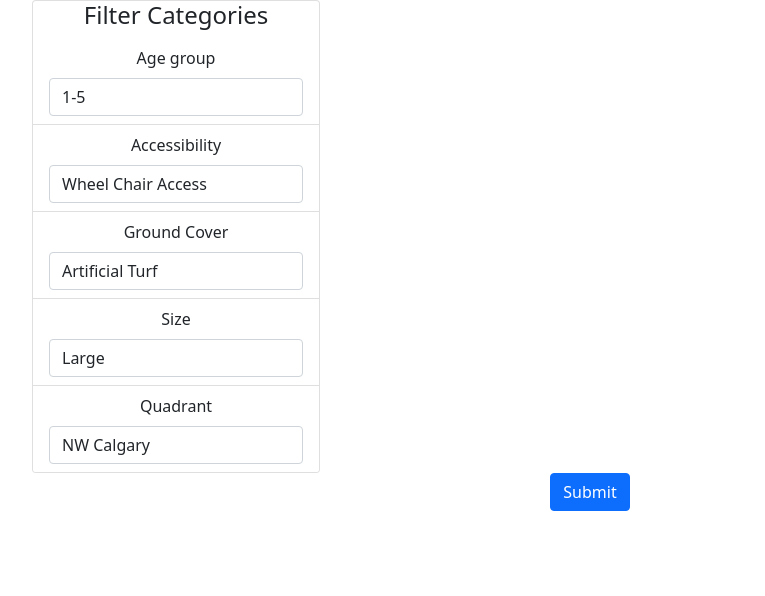
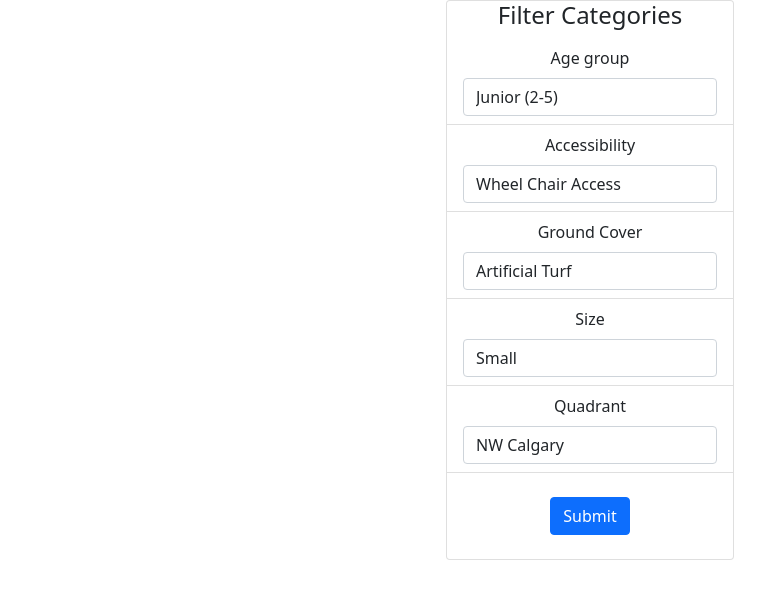
Before and after one commit to Playground-Finder/Web-FrontEnd, a React (Create React App) app in the folder client/: page / in a window 1280 px wide. Shown: the top 596 px of the page, without its empty margins (50-815 px from the left). Built offline with nearby package versions, Linux system fonts and the light colour scheme.

Commit message:
filter-categories window

```diff
--- a/client/src/App.js
+++ b/client/src/App.js
@@ -14,7 +14,7 @@ function App() {
       <div className="App">
         <Route path="/navbar" component={Navbar} />
         <Main />
-        {/* <Route path="/tutorial" component={Tutorial} /> */}
+        {/* <Route path="/fileredItems" component={FileredItems} /> */}
       </div>
     </Router>
   );
--- a/client/src/components/Main.js
+++ b/client/src/components/Main.js
@@ -6,9 +6,9 @@ import { Button, Card, Container, ListGroup, Form, FormGroup, FormLabel, FormCon
 const Main = () => {
     return (
 
-        <div>
+        <div class="col d-flex justify-content-center">
             <header>
-                {/* <h2>Playground Finder</h2> */}
+
                 <Container>
 
                     <Card style={{ width: '18rem' }}>
@@ -20,9 +20,9 @@ const Main = () => {
                                     <FormGroup>
                                         <FormLabel>Age group</FormLabel>
                                         <FormControl as="select">
-                                            <option>1-5</option>
-                                            <option>6-10</option>
-                                            <option>10-15</option>
+                                            <option>Junior (2-5)</option>
+                                            <option>Senior (5-12)</option>
+                                            <option>Junior and Senior (2-12)</option>
                                         </FormControl>
                                     </FormGroup>
                                 </Form>
@@ -50,8 +50,11 @@ const Main = () => {
                                         <FormControl as="select">
                                             <option>Artificial Turf</option>
                                             <option>Asphalt/Concrete</option>
+                                            <option>Rock Cover</option>
                                             <option>Rubber Chips</option>
                                             <option>Rubber Matted</option>
+                                            <option>Sand</option>
+                                            <option>Wood Cover</option>
                                         </FormControl>
                                     </FormGroup>
                                 </Form>
@@ -63,9 +66,8 @@ const Main = () => {
                                     <FormGroup>
                                         <FormLabel>Size</FormLabel>
                                         <FormControl as="select">
+                                            <option>Small</option>
                                             <option>Large</option>
-                                            <option>Medium</option>
-                                            <option>Small</option>
                                         </FormControl>
                                     </FormGroup>
                                 </Form>
@@ -88,19 +90,16 @@ const Main = () => {
 
 
                         </ListGroup>
+                        <br />
+                        <Link to="/fileredItems">
+                            <Button className="ui primary button">Submit</Button>
+                        </Link>
+                        <br />
                     </Card>
-
                 </Container>
-                <Link to="/tutorial">
-                    <Button className="ui primary button">Submit</Button>
-                </Link>
 
             </header>
         </div >
-
-
-
-
 
     )
 };
```
